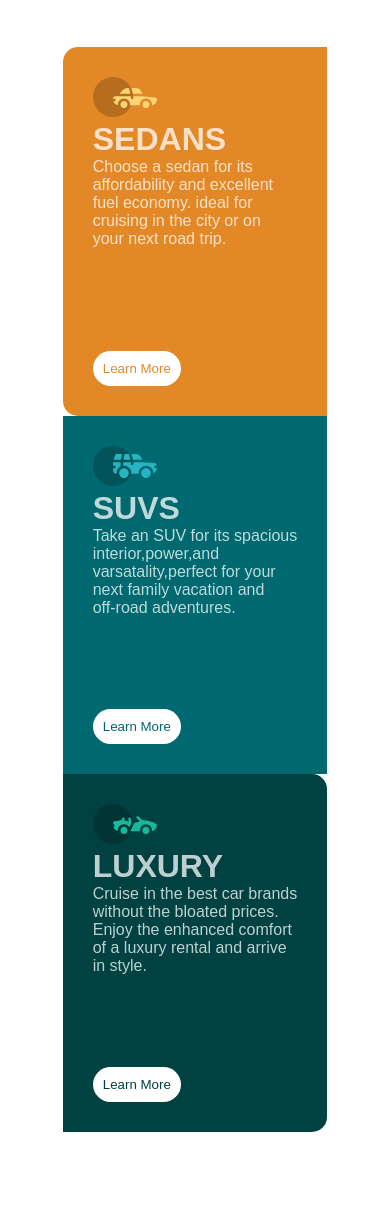
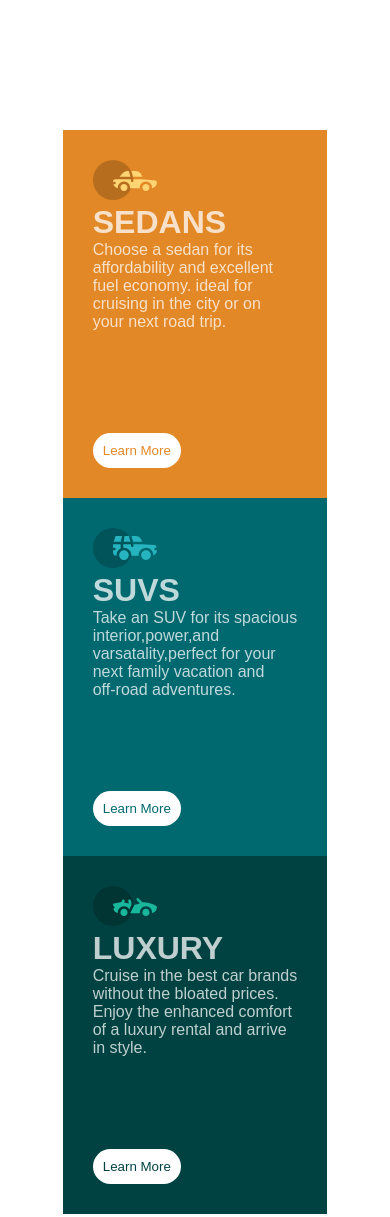
Before and after one commit to Veffrey/3columnpreviewcard, a plain HTML site: page index.html in a window 390 px wide. Before the commit the page ends 1147 px from the top, so only its background shows below. Drawn offline with Linux system fonts and the light colour scheme.

Commit message:
first commit

```diff
--- a/style.css
+++ b/style.css
@@ -83,10 +83,18 @@ body{
 @media(max-width: 700px){
     .cards{
         flex-direction: column;
-        padding-top: 350px;
-        padding-bottom: 15px;
+        padding-top: 550px;
+        padding-bottom: 50px;
+
+
+    }
+    .luxury-card{
+        border-radius: 0px;
+        flex-direction: column;
+    }
+    .sedans-cards{
+        border-radius: 0px;
 
     }
 
-
 }
```
